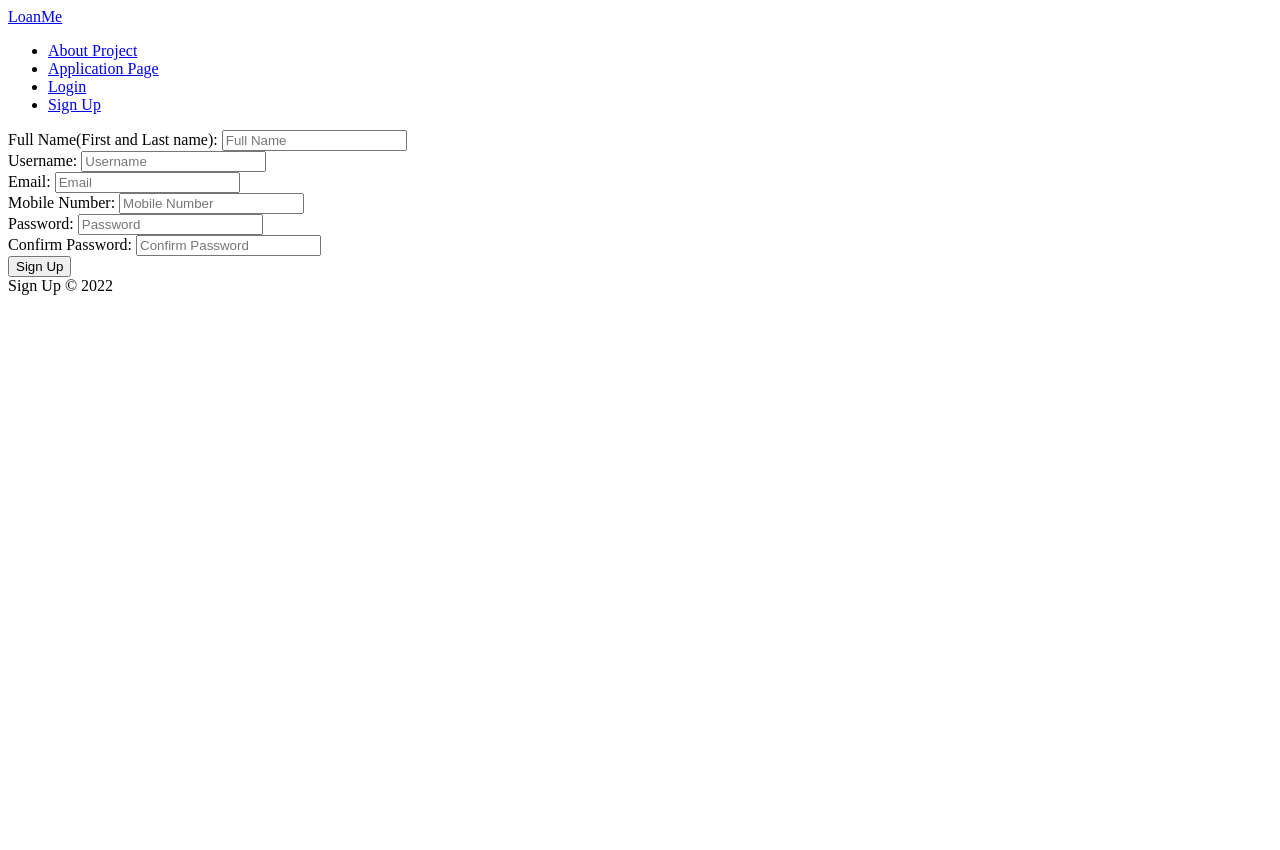
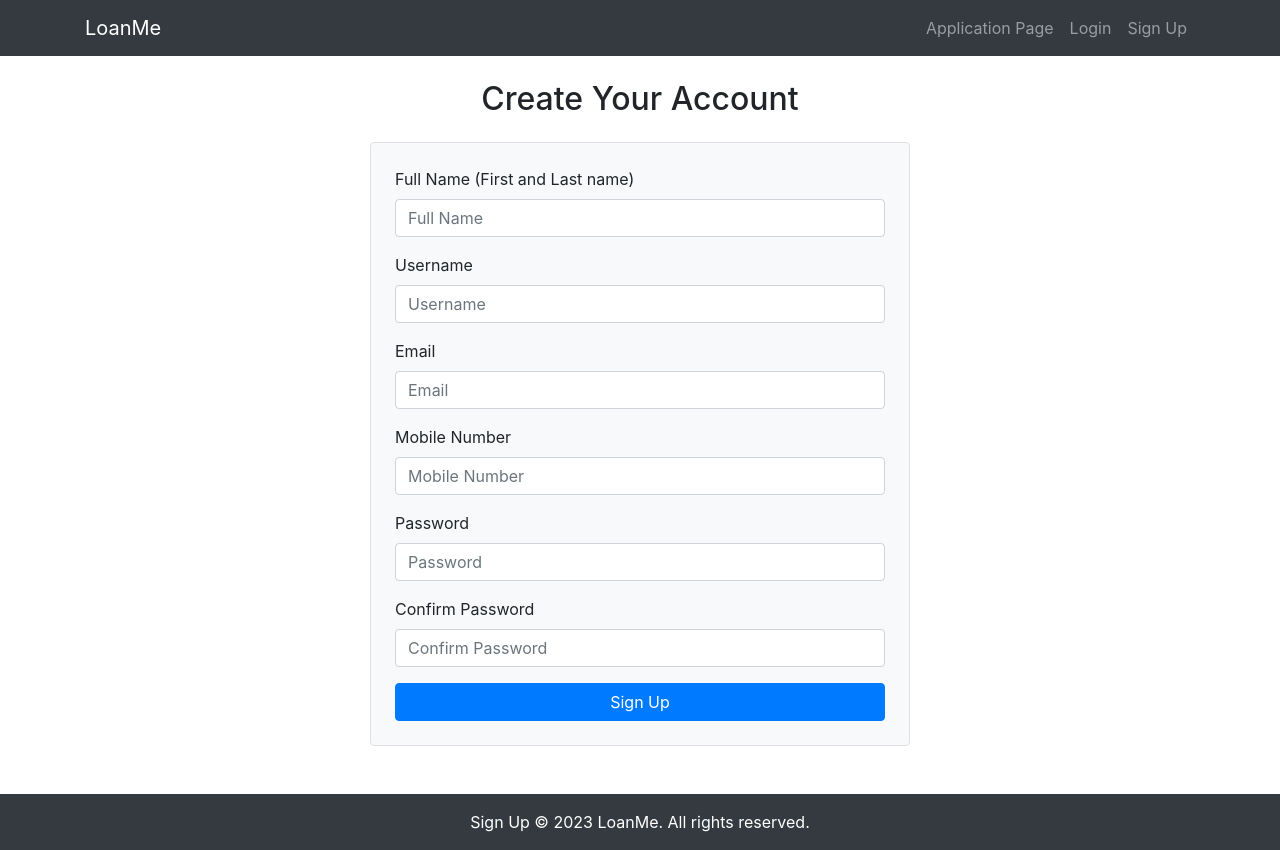
Before and after one commit to dev-tyta/LoanMe, a Flask app: page /signup in a window 1280 px wide. Before the commit the page ends 295 px from the top, so only its background shows below. Run offline with Flask 2, Linux system fonts and the light colour scheme; parts of the project's set-up code (start-up, migrations or seed data) failed here and were passed over; some libraries are stand-ins or nearby versions.

Commit message:
Update signup.html

```diff
--- a/templates/signup.html
+++ b/templates/signup.html
@@ -1,63 +1,92 @@
-<!doctype html>
+<!DOCTYPE html>
 <html lang="en">
 <head>
     <meta charset="UTF-8">
-    <meta name="viewport"
-          content="width=device-width, user-scalable=no, initial-scale=1.0, maximum-scale=1.0, minimum-scale=1.0">
-    <meta http-equiv="X-UA-Compatible" content="ie=edge">
+    <meta name="viewport" content="width=device-width, initial-scale=1.0">
+    <title>Sign Up - LoanMe</title>
+    <!-- Bootstrap CSS -->
+    <link rel="stylesheet" href="https://stackpath.bootstrapcdn.com/bootstrap/4.3.1/css/bootstrap.min.css">
     <link rel="stylesheet" href="../static/css/signup.css">
-    <title>Sign Up</title>
 </head>
 <body>
-    <nav class="navbar">
+    <!-- Navigation Bar -->
+    <nav class="navbar navbar-expand-lg navbar-dark bg-dark">
         <div class="container">
-            <div class="logo"><a href="/home">LoanMe</a></div>
-            <ul class="navbar-toggle ">
-                <li><a href="/about">About Project</a></li>
-                <li><a href="/availability">Application Page</a></li>
-                <li><a href="/login">Login</a></li>
-                <li><a href="/signup">Sign Up</a></li>
-            </ul>
+            <a class="navbar-brand" href="../index.html">LoanMe</a>
+            <button class="navbar-toggler" type="button" data-toggle="collapse" data-target="#navbarNavAltMarkup" aria-controls="navbarNavAltMarkup" aria-expanded="false" aria-label="Toggle navigation">
+                <span class="navbar-toggler-icon"></span>
+            </button>
+            <div class="collapse navbar-collapse" id="navbarNavAltMarkup">
+                <div class="navbar-nav ml-auto">
+                    <a class="nav-item nav-link" href="templates/page.html">Application Page</a>
+                    <a class="nav-item nav-link" href="templates/login.html">Login</a>
+                    <a class="nav-item nav-link" href="templates/signup.html">Sign Up</a>
+                </div>
+            </div>
         </div>
     </nav>
 
-    <main>
-        <form action="/signup" method="post">
+    <!-- Main Content -->
+    <main class="py-4">
         <div class="container">
-                <div class="fields">
-                    <div class="form-field">
-                        <label for="full-name">Full Name(First and Last name):</label>
-                        <input type="text" name="full-name" id="full-name" placeholder="Full Name" required>
+            <div class="row justify-content-center">
+                <div class="col-md-6">
+                    <h2 class="text-center mb-4">Create Your Account</h2>
+                    <form action="/signup" method="post" class="bg-light p-4 border rounded">
+                        <!-- Full Name Field -->
+                        <div class="form-group">
+                            <label for="full-name">Full Name (First and Last name)</label>
+                            <input type="text" class="form-control" name="full-name" id="full-name" placeholder="Full Name" required>
                         </div>
-                    <div class="form-field">
-                        <label for="username">Username:</label>
-                        <input type="text" name="username" id="username" placeholder="Username" required>
+
+                        <!-- Username Field -->
+                        <div class="form-group">
+                            <label for="username">Username</label>
+                            <input type="text" class="form-control" name="username" id="username" placeholder="Username" required>
                         </div>
-                    <div class="form-field">
-                        <label for="email">Email:</label>
-                        <input type="email" name="email" id="email" placeholder="Email" required>
+
+                        <!-- Email Field -->
+                        <div class="form-group">
+                            <label for="email">Email</label>
+                            <input type="email" class="form-control" name="email" id="email" placeholder="Email" required>
                         </div>
-                    <div class="form-field">
-                        <label for="telephone">Mobile Number:</label>
-                        <input type="tel" name="telephone" id="telephone" placeholder="Mobile Number" required>
+
+                        <!-- Mobile Number Field -->
+                        <div class="form-group">
+                            <label for="telephone">Mobile Number</label>
+                            <input type="tel" class="form-control" name="telephone" id="telephone" placeholder="Mobile Number" required>
                         </div>
-                    <div class="form-field">
-                        <label for="password">Password:</label>
-                        <input type="password" name="password" id="password" placeholder="Password" minlength="8" required>
+
+                        <!-- Password Field -->
+                        <div class="form-group">
+                            <label for="password">Password</label>
+                            <input type="password" class="form-control" name="password" id="password" placeholder="Password" minlength="8" required>
                         </div>
-                    <div class="form-field">
-                        <label for="confirm-password">Confirm Password:</label>
-                        <input type="password" name="confirm-password" id="confirm-password"
-                               placeholder="Confirm Password" required minlength="8">
+
+                        <!-- Confirm Password Field -->
+                        <div class="form-group">
+                            <label for="confirm-password">Confirm Password</label>
+                            <input type="password" class="form-control" name="confirm-password" id="confirm-password" placeholder="Confirm Password" required minlength="8">
+                        </div>
+
+                        <!-- Submit Button -->
+                        <button type="submit" class="btn btn-primary w-100">Sign Up</button>
+                    </form>
                 </div>
             </div>
-                <div class="button-field">
-                    <button type="submit" class="submit-button">Sign Up</button>
         </div>
-            </div>
-        </form>
     </main>
 
-    <footer>Sign Up &copy; 2022</footer>
+    <!-- Footer -->
+    <footer class="bg-dark text-white mt-4">
+        <div class="container py-3">
+            <p class="mb-0 text-center">Sign Up © 2023 LoanMe. All rights reserved.</p>
+        </div>
+    </footer>
+
+    <!-- Bootstrap JS, Popper.js, and jQuery -->
+    <script src="https://code.jquery.com/jquery-3.3.1.slim.min.js"></script>
+    <script src="https://cdnjs.cloudflare.com/ajax/libs/popper.js/1.14.7/umd/popper.min.js"></script>
+    <script src="https://stackpath.bootstrapcdn.com/bootstrap/4.3.1/js/bootstrap.min.js"></script>
 </body>
 </html>
```
Lines whose indentation alone changed are shown as unchanged.
